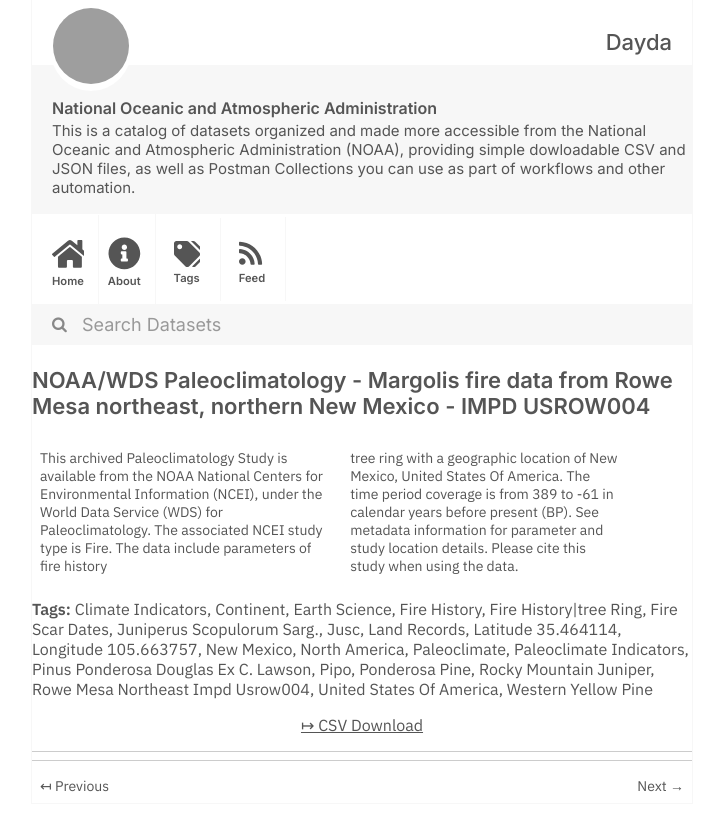
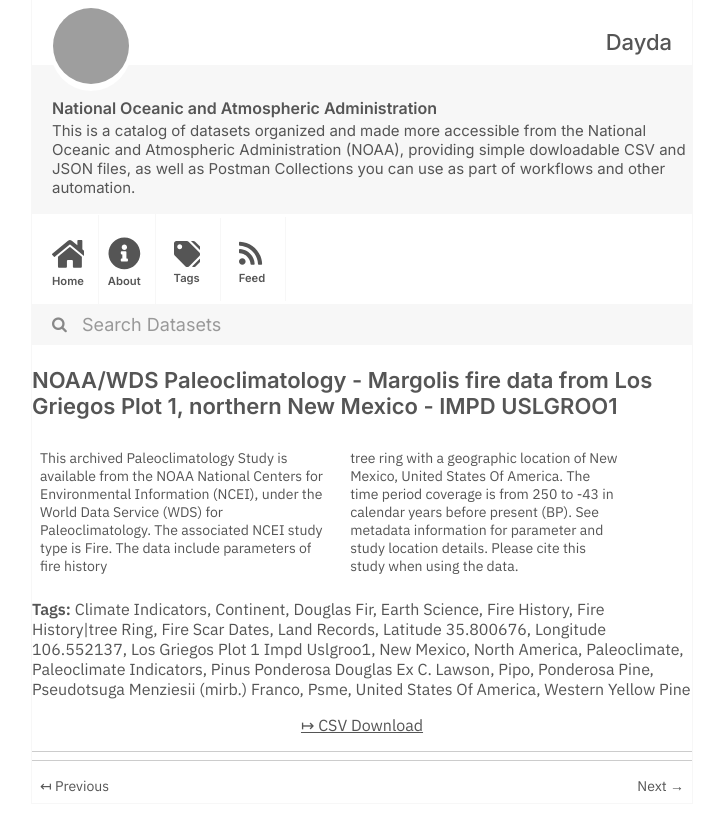
Before and after one commit to dayda-entities/national-oceanic-and-atmospheric-administration, a Jekyll site: the page built from _posts/2020-12-18-noaawds-paleoclimatology-margo.md, in a window 1280 px wide, cut to the strip 0-831 px from the top of the page. Shown: the whole strip, without its empty margins (278-999 px from the left). Built offline with Jekyll 4.4.1, drawn with Linux system fonts in a browser that asks for light colours; grey boxes are pictures that could not be loaded.

Commit message:
Publish Data

```diff
--- a/_posts/2020-12-18-noaawds-paleoclimatology-margo.md
+++ b/_posts/2020-12-18-noaawds-paleoclimatology-margo.md
@@ -1,23 +1,23 @@
 ---
 title: >-
-  NOAA/WDS Paleoclimatology - Margolis fire data from Rowe Mesa northeast,
-  northern New Mexico - IMPD USROW004
-created: '2020-12-18T23:00:36.015674'
-modified: '2020-12-18T23:00:36.015682'
+  NOAA/WDS Paleoclimatology - Margolis fire data from Los Griegos Plot 1,
+  northern New Mexico - IMPD USLGROO1
+created: '2020-12-18T23:02:15.697170'
+modified: '2020-12-18T23:02:15.697177'
 state: active
 type: dataset
 tags:
   - Climate Indicators
   - Continent
+  - Douglas Fir
   - Earth Science
   - Fire History
   - Fire History|tree Ring
   - Fire Scar Dates
-  - Juniperus Scopulorum Sarg.
-  - Jusc
   - Land Records
-  - Latitude 35.464114
-  - Longitude  105.663757
+  - Latitude 35.800676
+  - Longitude  106.552137
+  - Los Griegos Plot 1   Impd Uslgroo1
   - New Mexico
   - North America
   - Paleoclimate
@@ -25,15 +25,15 @@ tags:
   - Pinus Ponderosa Douglas Ex C. Lawson
   - Pipo
   - Ponderosa Pine
-  - Rocky Mountain Juniper
-  - Rowe Mesa Northeast   Impd Usrow004
+  - Pseudotsuga Menziesii (mirb.) Franco
+  - Psme
   - United States Of America
   - Western Yellow Pine
 groups: []
 csv_url: >-
-  https://www.ncei.noaa.gov/pub/data/paleo/firehistory/firescar/northamerica/supplemental/usrow004-Meta_row_northeast.csv
+  https://www.ncei.noaa.gov/pub/data/paleo/firehistory/firescar/northamerica/supplemental/uslgr001-lgr1.fs_tree_meta.csv
 json_url: ''
 layout: post
 
 ---
-This archived Paleoclimatology Study is available from the NOAA National Centers for Environmental Information (NCEI), under the World Data Service (WDS) for Paleoclimatology. The associated NCEI study type is Fire. The data include parameters of fire history|tree ring with a geographic location of New Mexico, United States Of America. The time period coverage is from 389 to -61 in calendar years before present (BP). See metadata information for parameter and study location details. Please cite this study when using the data.
+This archived Paleoclimatology Study is available from the NOAA National Centers for Environmental Information (NCEI), under the World Data Service (WDS) for Paleoclimatology. The associated NCEI study type is Fire. The data include parameters of fire history|tree ring with a geographic location of New Mexico, United States Of America. The time period coverage is from 250 to -43 in calendar years before present (BP). See metadata information for parameter and study location details. Please cite this study when using the data.
```
